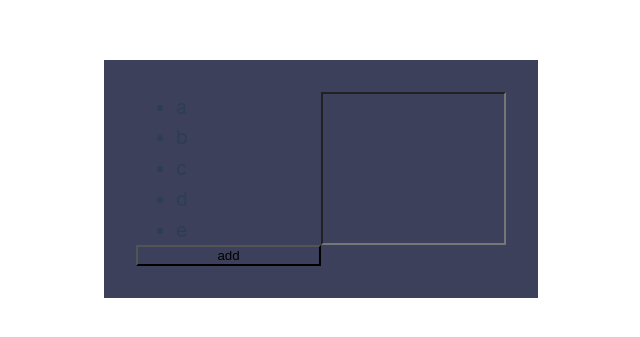
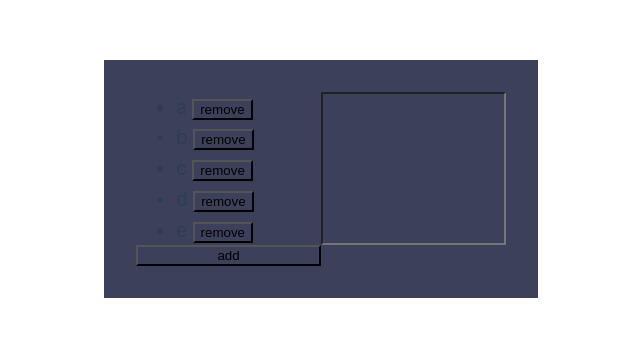
Before and after one commit to MakerAVGN/Vue3Base, a Vue app in the folder vue-project/: page / in a window 1280 px wide. Shown: the part 221-558 px from the top of the page, without its empty margins (319-959 px from the left). Built offline with nearby package versions, Linux system fonts and the light colour scheme.

Commit message:
Кнопка для удаления элемента массива в Vue

```diff
--- a/vue-project/src/App.vue
+++ b/vue-project/src/App.vue
@@ -7,9 +7,9 @@ export default {
     }
   },
   methods: {
-   addItem() {
-    this.items.unshift(this.newItem);
-   }
+   removeItem: function (index) {
+      this.items.splice(index, 1);
+    }
   },
 };
 </script>
@@ -18,7 +18,9 @@ export default {
   <ul>
   		<li v-for="(item, index) in items" :key="index">
   			{{ item }}
+        <button @click="removeItem(index)">remove</button>
   		</li>
+
   	</ul>
 
   <input v-model="newItem">
```
